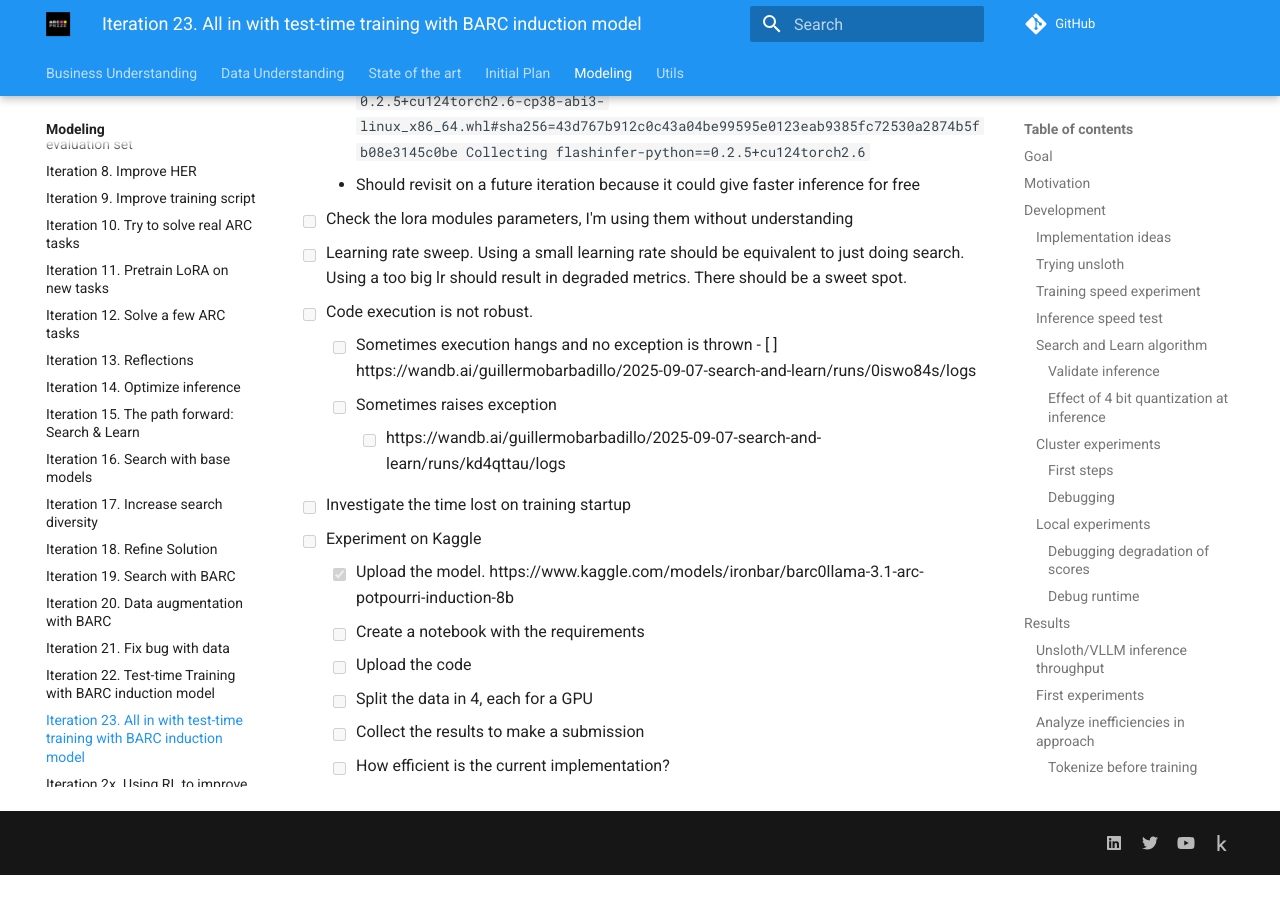
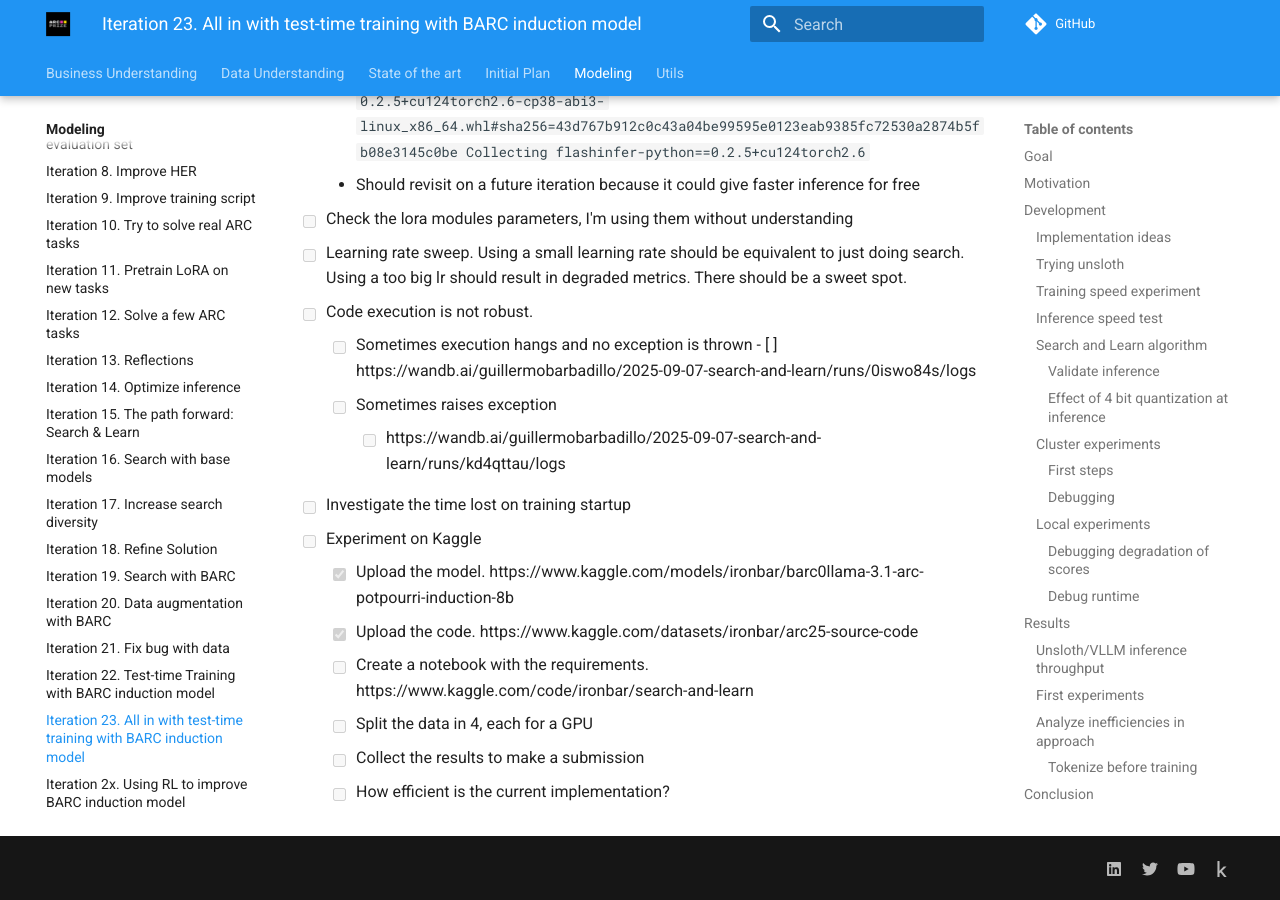
Before and after one commit to ironbar/arc25, an MkDocs documentation site: the page built from docs/modeling/Iteration_23_ttt_BARC_v2.md, in a window 1280 px wide and 900 px high, scrolled down 10264 px. Built offline with MkDocs 1.6.1 and Material for MkDocs 9.7.7, drawn with Linux system fonts in a browser that asks for light colours; comment, search, counter and statistics services are not loaded; before the commit the page ends 11139 px from its top, so only the background shows below that; some of the changed lines change nothing that is shown.

Commit message:
updated documentation

```diff
--- a/docs/modeling/Iteration_23_ttt_BARC_v2.md
+++ b/docs/modeling/Iteration_23_ttt_BARC_v2.md
@@ -451,8 +451,8 @@
 - [ ] Investigate the time lost on training startup
 - [ ] Experiment on Kaggle
   - [x] Upload the model. https://www.kaggle.com/models/ironbar/barc0llama-3.1-arc-potpourri-induction-8b
-  - [ ] Create a notebook with the requirements
-  - [ ] Upload the code
+  - [x] Upload the code. https://www.kaggle.com/datasets/ironbar/arc25-source-code
+  - [ ] Create a notebook with the requirements. https://www.kaggle.com/code/ironbar/search-and-learn
   - [ ] Split the data in 4, each for a GPU
   - [ ] Collect the results to make a submission
   - [ ] How efficient is the current implementation?
```
Also changed, not shown: 2 other files.
